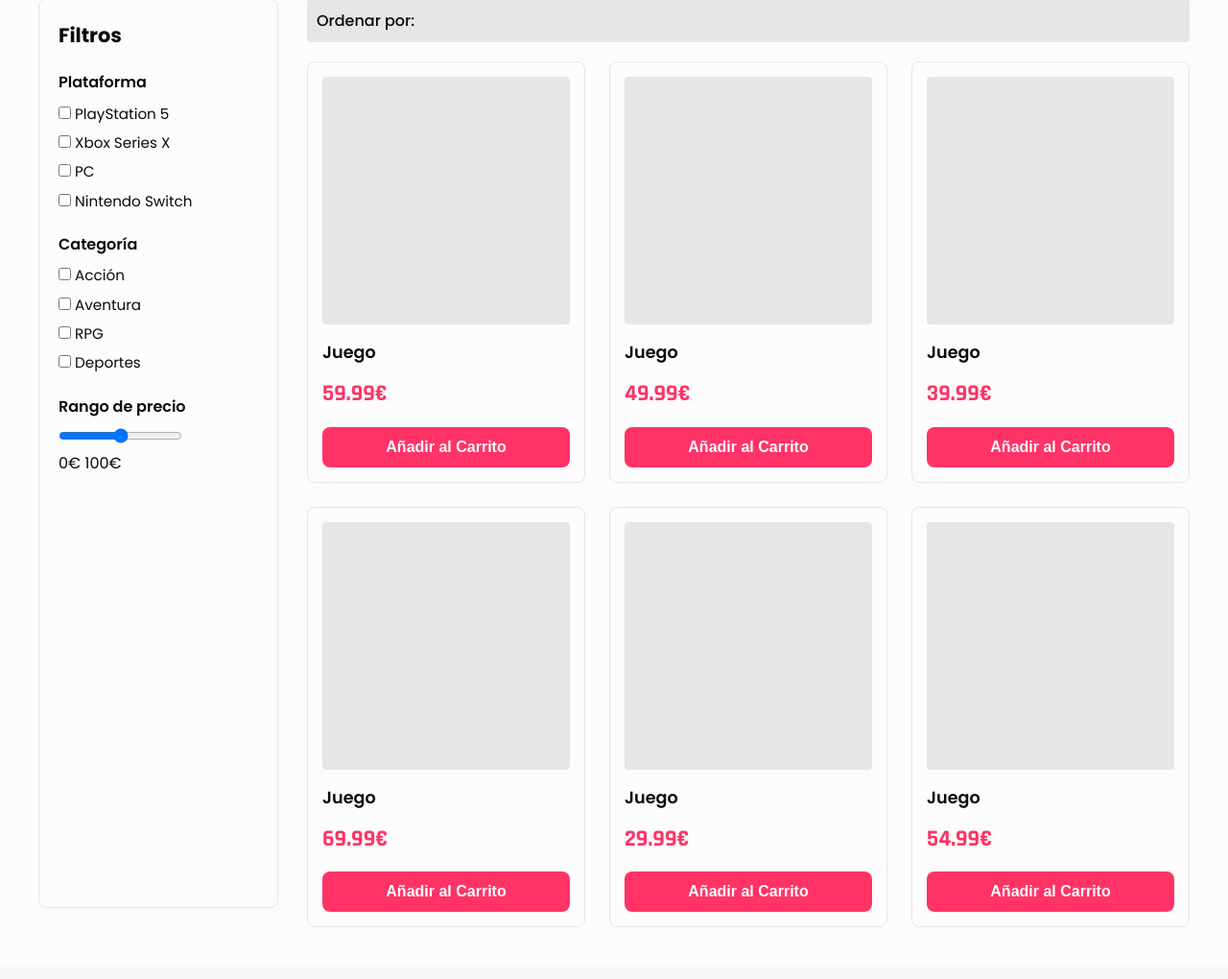
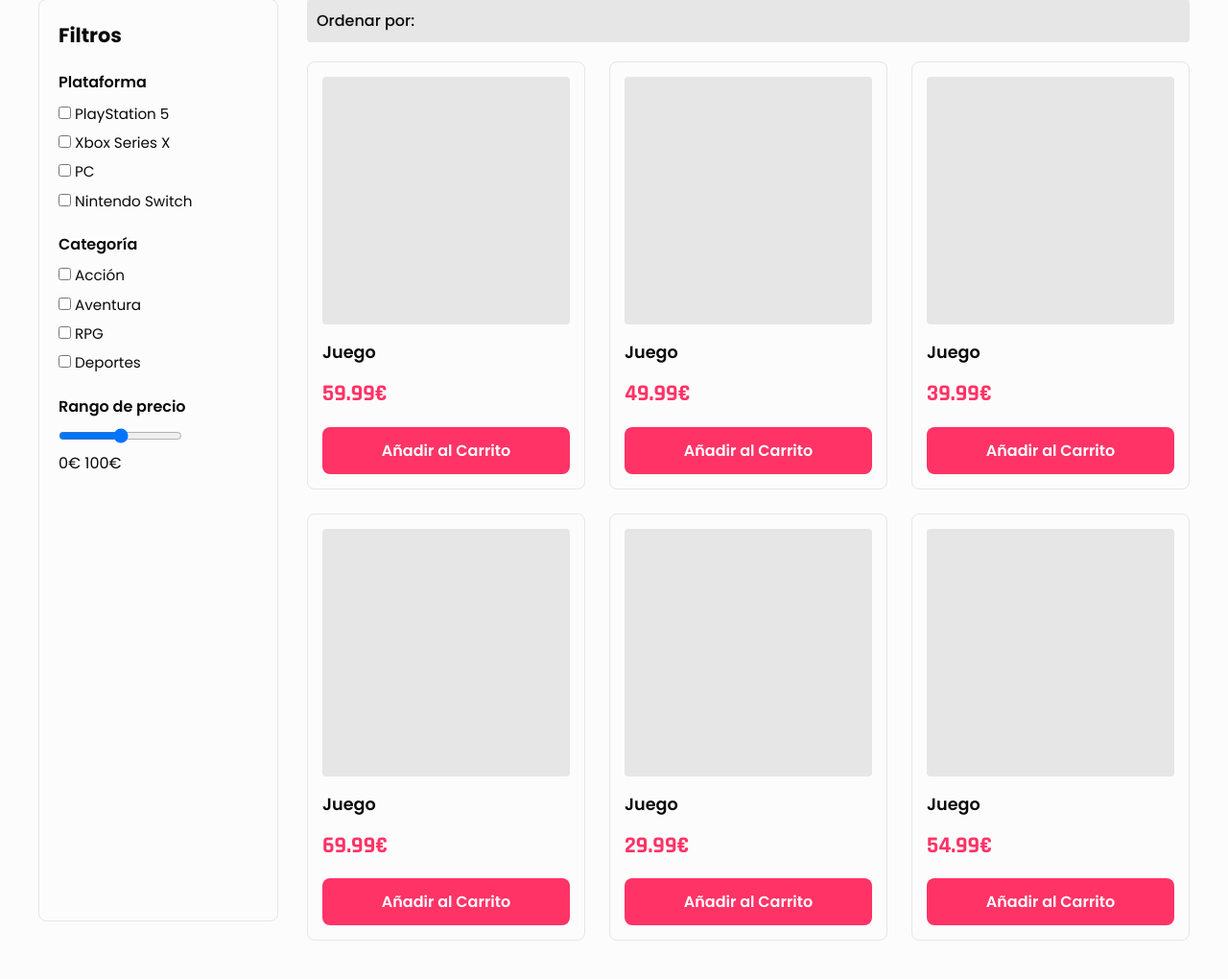
Before and after one commit to CFGSCojita/PixelGame-Shop, a PHP site: page / in a window 1280 px wide. Shown: the part 459-1479 px from the top of the page at 96% size. Before the commit the page ends 1425 px from the top, so only its background shows below. Run offline with PHP 8.4, Linux system fonts and the light colour scheme.

Commit message:
Frontend: Añadir fuente Poppins al botón de "Añadir al Carrito".

```diff
--- a/css/index.css
+++ b/css/index.css
@@ -223,6 +223,7 @@ header {
     color: #FCFCFC;
     border: none;
     border-radius: 8px;
+    font-family: 'Poppins', sans-serif; /* Afegim de nou la font de Poppins en aquest btn perquè per alguna raó no s'aplica només amb el body */
     font-weight: 600;
     font-size: 1rem;
     cursor: pointer;
```
